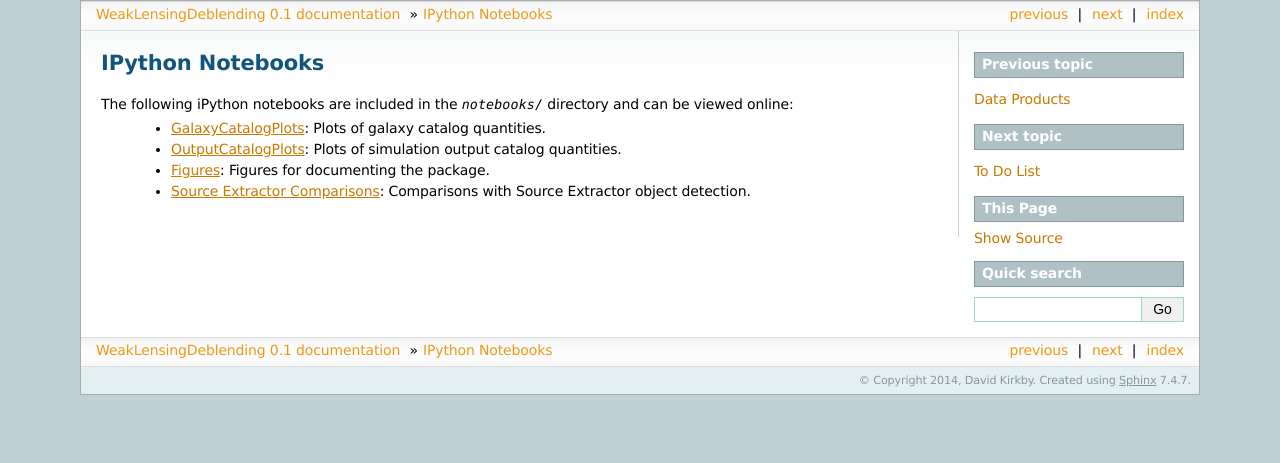
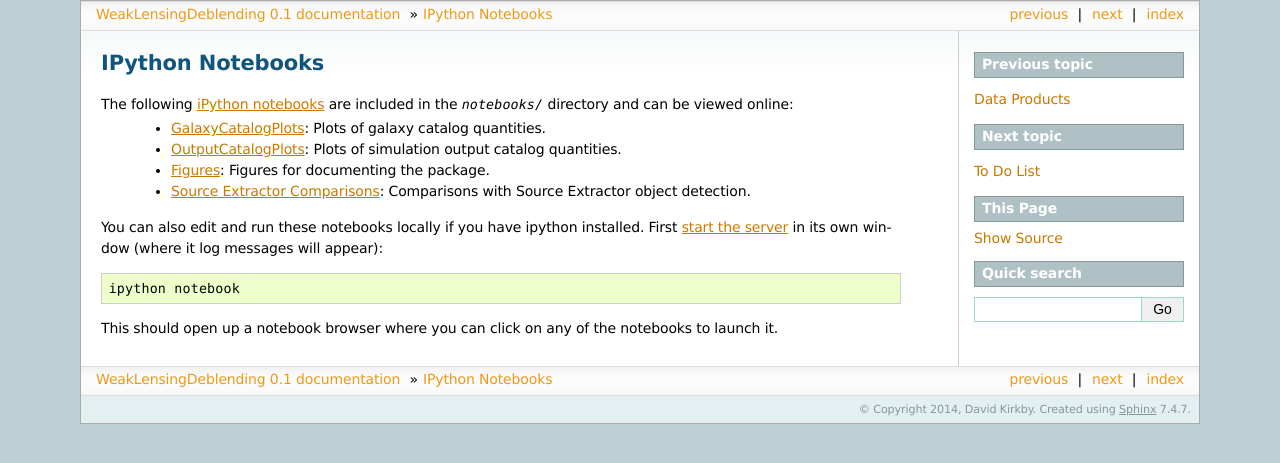
Before and after one commit to LSSTDESC/WeakLensingDeblending, a Sphinx documentation site: the page built from docs/notebooks.rst, in a window 1280 px wide. Shown: the top 463 px of the page. Built offline with Sphinx 7.4.7, drawn with Linux system fonts in a browser that asks for light colours.

Commit message:
Add docs for running notebooks locally

```diff
--- a/docs/notebooks.rst
+++ b/docs/notebooks.rst
@@ -1,8 +1,14 @@
 IPython Notebooks
 =================
 
-The following iPython notebooks are included in the `notebooks/` directory and can be viewed online:
+The following `iPython notebooks <http://ipython.org/notebook.html>`_ are included in the `notebooks/` directory and can be viewed online:
  * `GalaxyCatalogPlots <http://nbviewer.ipython.org/github/DarkEnergyScienceCollaboration/WeakLensingDeblending/blob/master/notebooks/GalaxyCatalogPlots.ipynb>`_: Plots of galaxy catalog quantities.
  * `OutputCatalogPlots <http://nbviewer.ipython.org/github/DarkEnergyScienceCollaboration/WeakLensingDeblending/blob/master/notebooks/OutputCatalogPlots.ipynb>`_: Plots of simulation output catalog quantities.
  * `Figures <http://nbviewer.ipython.org/github/DarkEnergyScienceCollaboration/WeakLensingDeblending/blob/master/notebooks/Figures.ipynb>`_: Figures for documenting the package.
  * `Source Extractor Comparisons <http://nbviewer.ipython.org/github/DarkEnergyScienceCollaboration/WeakLensingDeblending/blob/master/notebooks/SEXtractorComparisons.ipynb>`_: Comparisons with Source Extractor object detection.
+
+You can also edit and run these notebooks locally if you have ipython installed. First `start the server <http://ipython.org/ipython-doc/stable/notebook/notebook.html#starting-the-notebook-server>`_ in its own window (where it log messages will appear)::
+
+	ipython notebook
+
+This should open up a notebook browser where you can click on any of the notebooks to launch it.
```
